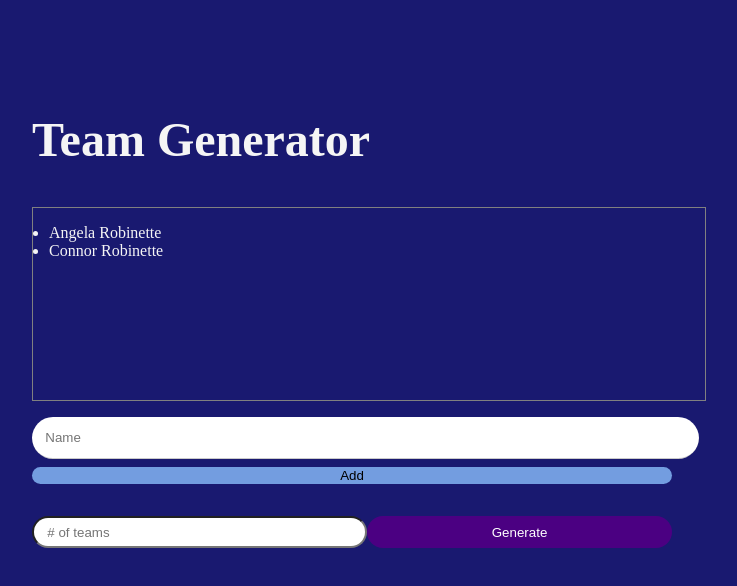
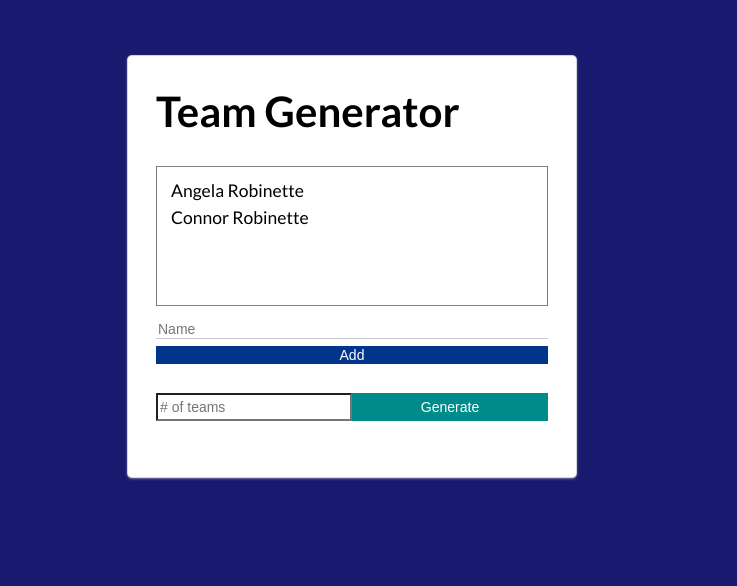
Before and after one commit to VirtualAngel/teamapp, an Angular app: page / in a window 1280 px wide. Shown: the top 586 px of the page, without its empty margins (288-1025 px from the left). Built offline with nearby package versions, Linux system fonts and the light colour scheme.

Commit message:
Finishes styling and imports semantic-ui-css to app.component.css

```diff
--- a/src/app/app.component.css
+++ b/src/app/app.component.css
@@ -1,3 +1,11 @@
+
+li {
+    list-style: none;
+    font-size: 1.25rem;
+    color: black;
+    margin-bottom: .5rem;
+}
+
 .container {
     padding: 4rem;
     width: 40rem;
@@ -20,21 +28,18 @@
     border: none;
     border-bottom: 0.1rem solid rgba(128, 128, 128, 0.418);
     margin-right: 0.5rem;
-    padding: 1em;
     width: 100%;
     display: flex;
-    border-radius: 5em;
   }
 
   .add-members-container button {
     width: 100%;
     border: none;
-    color: black;
+    color: white;
     font-weight: 400;
     cursor: pointer;
-    background-color: rgb(115, 157, 224);
+    background-color: rgb(0, 53, 139);
     margin-top: 0.5rem;
-    border-radius: 5em;
   }
 
   .input-container {
@@ -43,17 +48,11 @@
     height: 2rem;
   }
 
-  .input-container-teams {
-    padding: 1em;
-    border-radius: 5em;
-  }
-
   .input-container button {
     width: 50%;
-    background-color:indigo ;
+    background-color: darkcyan;
     border: none;
     color: white;
-    border-radius: 5em;
   }
 
   .input-container input {
--- a/src/app/app.component.html
+++ b/src/app/app.component.html
@@ -1,5 +1,5 @@
 <section class="container">
-  <div>
+  <div class="ui card">
     <h1>Team Generator</h1>
     <ul class="list">
       <li>Angela Robinette</li>
@@ -12,7 +12,7 @@
     </div>
 
     <div class="input-container">
-      <input class="input-container-teams" type="text" placeholder="# of teams">
+      <input type="text" placeholder="# of teams">
       <button>Generate</button>
     </div>
   </div>
--- a/src/styles.css
+++ b/src/styles.css
@@ -1,6 +1,11 @@
 /* You can add global styles to this file, and also import other style files */
+@import "semantic-ui-css/semantic.css";
 
 body {
     background-color: midnightblue;
     color: whitesmoke;
 }
+
+h1 {
+    color: black;
+}
```
